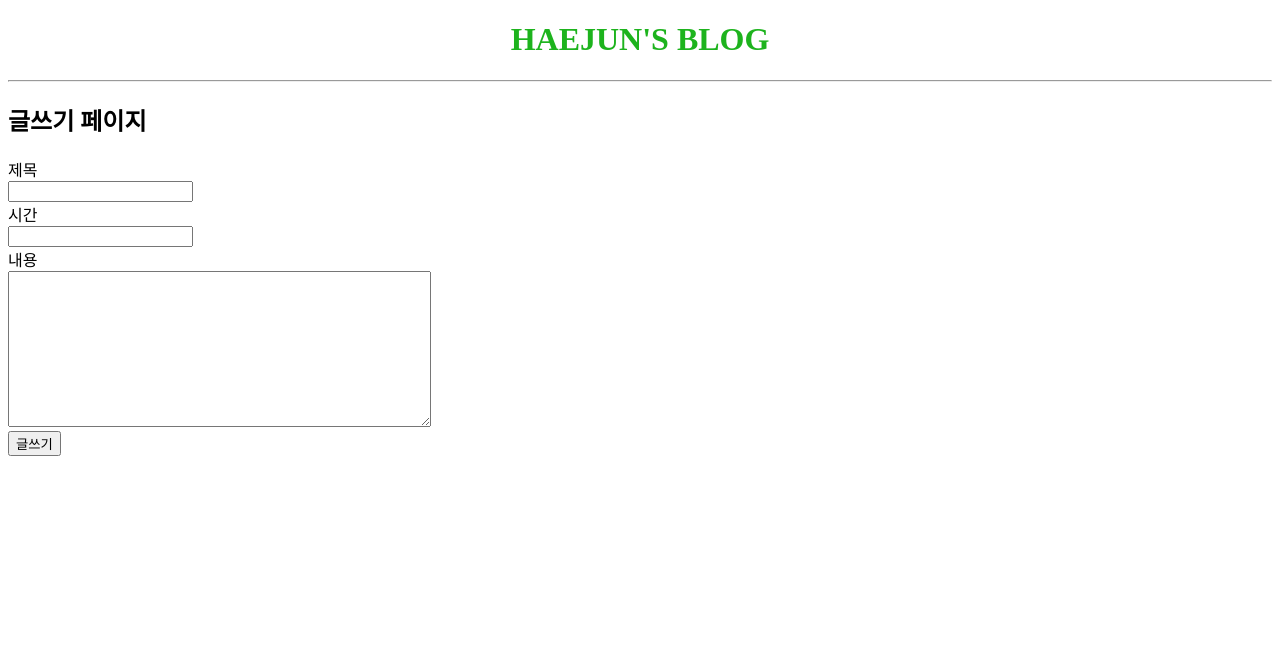
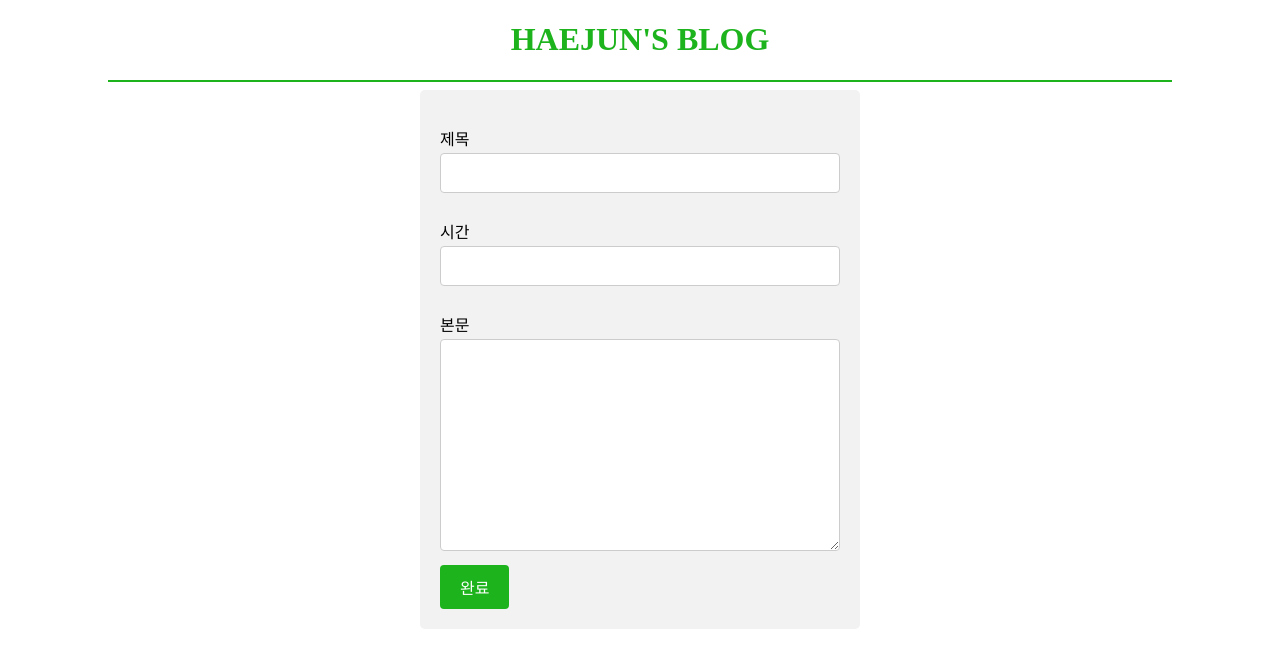
Before and after one commit to LionKingMJ/HJ, a Django app: page /lion/lionNewPost/ in a window 1280 px wide. Shown: the top 668 px of the page. Run offline with Django 4.2, Linux system fonts and the light colour scheme.

Commit message:
수정기능 + css 미완성

```diff
--- /dev/null
+++ b/Blog해준/Blog/blogApp/static/css/lion.css
@@ -0,0 +1,90 @@
+body {
+  padding: 0px 100px;
+}
+
+hr {
+  border: 1px solid rgb(29, 179, 29);
+}
+
+button {
+  display: inline-block;
+  padding: 9px 18px;
+  background-color: rgb(194, 255, 194);
+  border: 1px solid rgb(29, 179, 29);
+  /* border-radius: 20px; */
+  color: #333;
+  text-align: center;
+  text-decoration: none;
+  transition: background-color 0.3s;
+  cursor: pointer;
+}
+
+button:hover {
+  background-color: #bdbdbd;
+}
+
+a {
+  text-decoration: none;
+  color: black;
+}
+
+.header_title {
+  color: rgb(29, 179, 29);
+  text-align: center;
+}
+
+.blog_new_button {
+  text-align: right;
+  padding-top: 20px;
+}
+
+.blog_list_ul {
+  list-style-type: none;
+  padding: 0;
+  margin: 5px 0px;
+}
+
+.blog_list_ul li {
+  background-color: rgb(194, 255, 194);
+  padding: 5px 0px;
+}
+
+form {
+  max-width: 400px;
+  margin: 0 auto;
+  padding: 20px;
+  background-color: #f2f2f2;
+  border-radius: 5px;
+}
+
+.blog_new_area {
+  width: 100%;
+  padding: 10px;
+  margin-bottom: 10px;
+  border: 1px solid #ccc;
+  border-radius: 4px;
+  box-sizing: border-box;
+  font-size: 16px;
+}
+
+.blog_new_section p {
+  margin-bottom: 3px;
+}
+
+form textarea {
+  resize: vertical;
+}
+
+form input[type="submit"]:hover {
+  background-color: #45a049;
+}
+
+.blog_new_submit {
+  background-color: rgb(29, 179, 29);
+  color: white;
+  padding: 10px 20px;
+  border: none;
+  border-radius: 4px;
+  cursor: pointer;
+  font-size: 16px;
+}
--- a/Blog해준/Blog/blogApp/templates/lionNewPost.html
+++ b/Blog해준/Blog/blogApp/templates/lionNewPost.html
@@ -1,3 +1,4 @@
+{% load static %}
 <!DOCTYPE html>
 <html lang="en">
 
@@ -5,33 +6,32 @@
   <meta charset="UTF-8">
   <meta http-equiv="X-UA-Compatible" content="IE=edge">
   <meta name="viewport" content="width=device-width, initial-scale=1.0">
+  <link rel="stylesheet" type="text/css" href="/static/css/lion.css">
   <title>lionNewPost</title>
 </head>
 
 <body>
-  <h1 style="color:rgb(29, 179, 29); text-align:center">
+  <header>
+    <h1 class="header_title">
       HAEJUN'S BLOG
     </h1>
+  </header>
 
   <hr>
 
-  <h2>
-    글쓰기 페이지
-  </h2>
-
+  <section class="blog_new_section">
     <form method="POST">
-    <!-- 서버에 전송하기 위한 틀역할을 하는 form -->
       {% csrf_token %}
-    <!-- 보안기능 -->
-    제목<br>
-    <input type="text" name="title"><br>
-    시간<br>
-    <input type="datetime" name="pub_date"><br>
-    내용<br>
-    <textarea rows="10" cols="50" name="body"></textarea><br>
+      <p>제목</p>
+      <input type="text" name="title" class="blog_new_area">
+      <p>시간</p>
+      <input type="datetime" name="pub_date" class="blog_new_area">
+      <p>본문</p>
+      <textarea rows="10" cols="50" name="body" class="blog_new_area"></textarea>
       <!-- <input type="file" name="mainphoto"><br> -->
-    <input type="submit" value="글쓰기">
+      <input type="submit" value="완료" class="blog_new_submit">
     </form>
+  </section>
 
 </body>
 
--- a/Blog해준/Blog/blogApp/templates/lionPosting.html
+++ b/Blog해준/Blog/blogApp/templates/lionPosting.html
@@ -1,3 +1,4 @@
+{% load static %}
 <!DOCTYPE html>
 <html lang="en">
 
@@ -5,6 +6,7 @@
   <meta charset="UTF-8">
   <meta http-equiv="X-UA-Compatible" content="IE=edge">
   <meta name="viewport" content="width=device-width, initial-scale=1.0">
+  <link rel="stylesheet" type="text/css" href="/static/css/lion.css">
   <title>lionPosting</title>
 </head>
 
@@ -27,6 +29,7 @@
   <p>{{ blog.body }}</p>
   <!-- <img src="{{blog.img.url}}" alt="#" height="600"> -->
   <a href="/lion">목록으로 이동</a>
+  <a href="/lionEdit/{{blog.pk}}">수정하기</a>
 </body>
 
 </html>
--- a/Blog해준/Blog/blogApp/urls.py
+++ b/Blog해준/Blog/blogApp/urls.py
@@ -8,7 +8,9 @@ from .views import *
 urlpatterns = [
     path('lion/', lion, name='lion'),
     path('lion/<int:pk>',lionPosting, name="lionPosting"),
-    path('lion/lionNewPost/',lionNewPost)
+    path('lion/lionNewPost/',lionNewPost),
+    path('lionEdit/<int:pk>',lionEdit, name='lionEdit')
+        #id값 받아야하는지 checks
 ]
 
 # 이미지 URL 설정
--- a/Blog해준/Blog/blogApp/views.py
+++ b/Blog해준/Blog/blogApp/views.py
@@ -22,3 +22,16 @@ def lionNewPost(request):
         )
         return render(request, 'lionNewPost.html', {'newLion': newLion})
     return render(request, 'lionNewPost.html')
+
+def lionEdit(request, pk):
+    #세부화면에서 수정하는것이기에 pk값을 안받아도 되나?
+    edit = Blog.objects.get(pk=pk) #edit이란 변수에는 그 pk페이지에 맞는 정보들이 들어있다.
+        #node에서 data = req.body로 받아왔던 것과 유사
+    if request.method == 'POST':
+        edit.title=request.POST['title'][0],
+        edit.body=request.POST['body'][0],
+        edit.pub_date = request.POST['pub_date'][0]
+        edit.save()
+    return render(request, 'lionEdit.html', {'edit':edit})
+        #request가 있는 경우 edit값과 함께 lionEdit을 렌더링한다
+        #request가 없는 경우는 edit값이 없기에 페이지이동역할로만 작동된다
```
Also changed, not shown: Blog해준/Blog/Blog/settings.py (+6 -1 lines), Blog해준/Blog/blogApp/templates/lion.html (+19 -8 lines), Blog해준/Blog/blogApp/templates/lionEdit.html (added, +37 -0 lines), Blog해준/Blog/db.sqlite3. Lines whose indentation alone changed are shown as unchanged.
